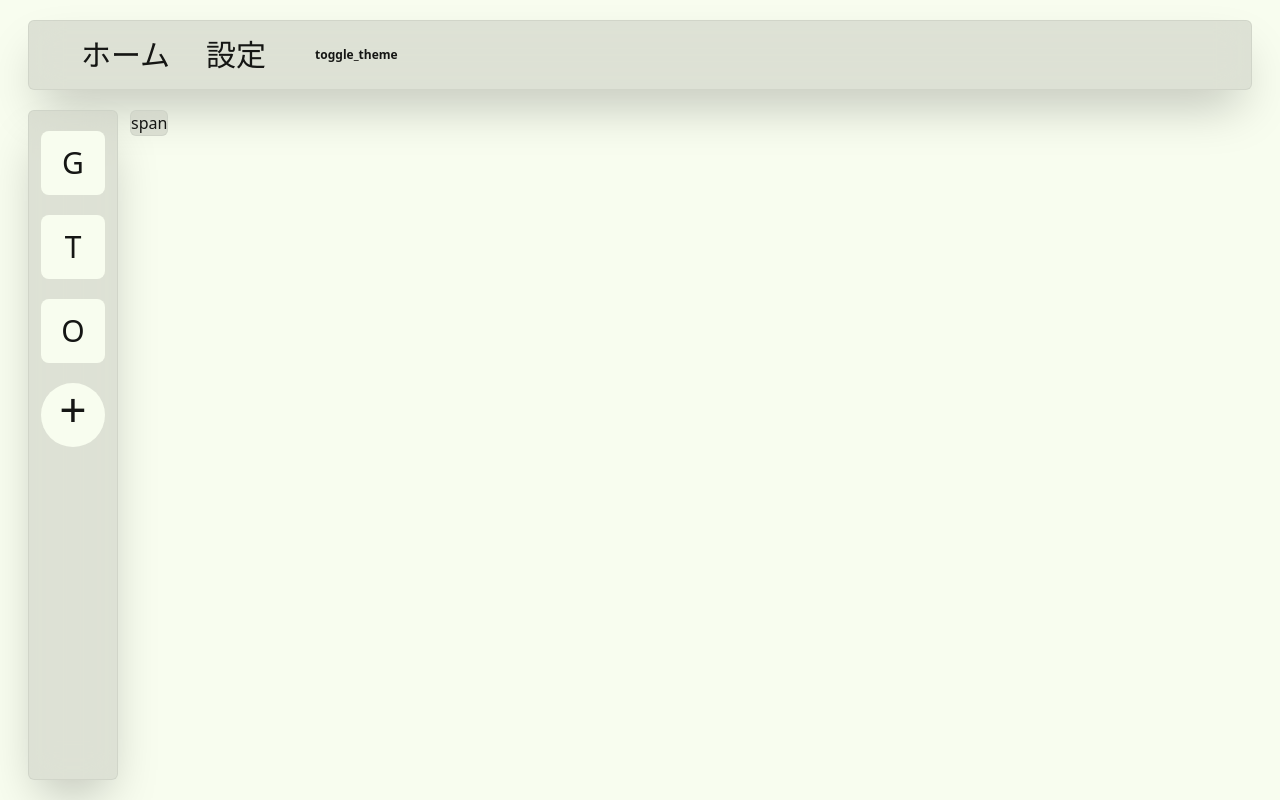
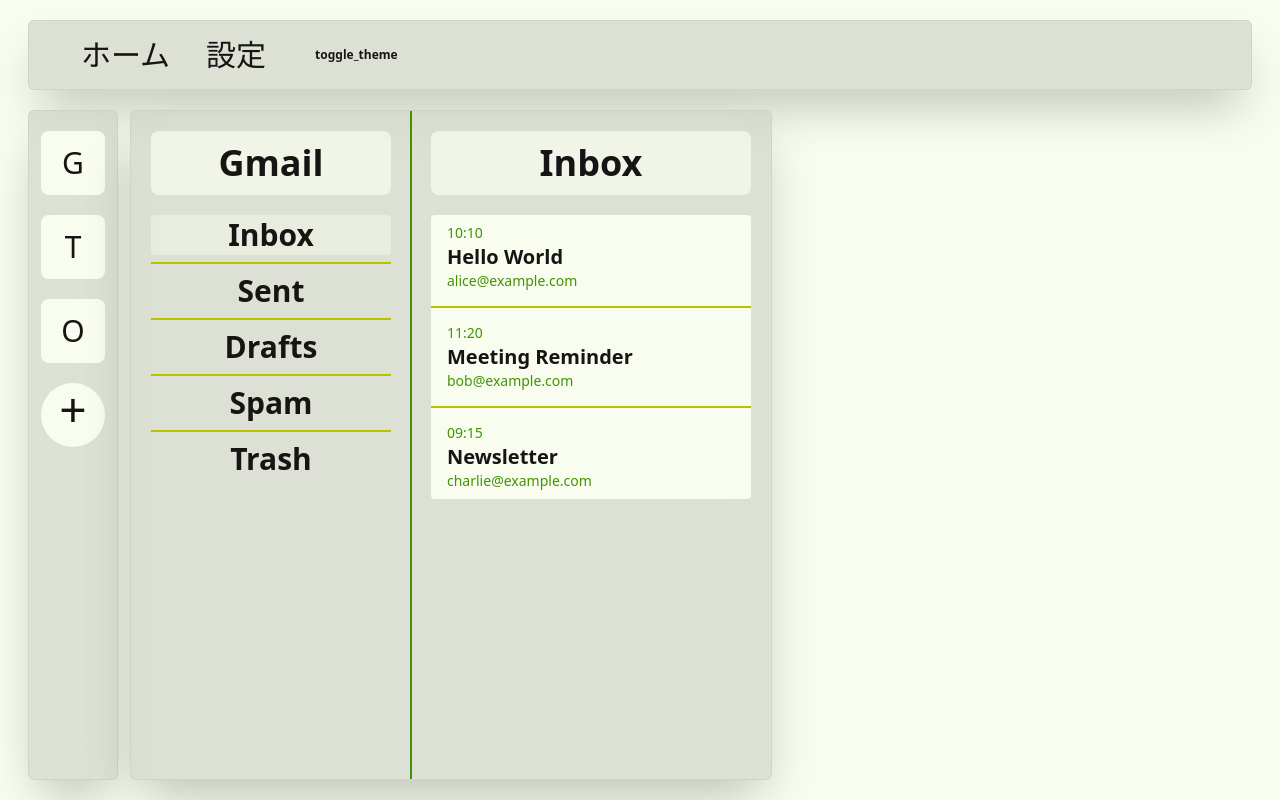
Before and after one commit to BlackBathRoom/DenDenMailFrontend, a React (Vite) app: page / in a window 1280 px wide. Built offline with nearby package versions, Linux system fonts and the light colour scheme.

Commit message:
add: メールの表示領域を作成
バックからのメールの形式決定後にコンポーネント化

```diff
--- a/src/pages/Home.tsx
+++ b/src/pages/Home.tsx
@@ -1,28 +1,156 @@
+import { useState } from 'react';
+import Divider from '../components/layout/Divider';
 import Panel from '../components/ui/Panel';
+import { cn } from '../utils/cn';
 
 const demoVendors = [
-  { name: 'G', id: 1 },
-  { name: 'T', id: 2 },
-  { name: 'O', id: 3 },
+  { name: 'Gmail', id: 1, icon: 'G' },
+  { name: 'Thunderbird', id: 2, icon: 'T' },
+  { name: 'Outlook', id: 3, icon: 'O' },
+];
+
+const demoFolders = [
+  { name: 'Inbox', id: 1 },
+  { name: 'Sent', id: 2 },
+  { name: 'Drafts', id: 3 },
+  { name: 'Spam', id: 4 },
+  { name: 'Trash', id: 5 },
+];
+
+type Mail = {
+  subject: string;
+  id: number;
+  sender_mail: string;
+  receivedAt: {
+    date: string;
+    time: string;
+  };
+  content: string;
+};
+
+const demoMails = [
+  {
+    subject: 'Hello World',
+    id: 1,
+    sender_mail: 'alice@example.com',
+    receivedAt: {
+      date: '2023-10-01',
+      time: '10:10',
+    },
+    content: 'This is a test email.',
+  },
+  {
+    subject: 'Meeting Reminder',
+    id: 2,
+    sender_mail: 'bob@example.com',
+    receivedAt: {
+      date: '2023-10-02',
+      time: '11:20',
+    },
+    content: "Don't forget our meeting tomorrow.",
+  },
+  {
+    subject: 'Newsletter',
+    id: 3,
+    sender_mail: 'charlie@example.com',
+    receivedAt: {
+      date: '2023-10-03',
+      time: '09:15',
+    },
+    content: 'Check out our latest updates.',
+  },
 ];
 
 const Home: React.FC = () => {
+  const [selectedVendor, setSelectedVendor] = useState(demoVendors[0]);
+  const [selectedFolder, setSelectedFolder] = useState(demoFolders[0]);
+  const [selectedMail, setSelectedMail] = useState<Mail | null>(null);
+
   return (
     <div className="flex gap-3 items-start w-full h-full">
       <Panel className="flex flex-col gap-5 w-fit h-full px-3 py-5">
         {demoVendors.map((vendor) => (
-          <div
+          <button
             key={vendor.id}
             className="rounded-lg bg-base-100 w-16 h-16 flex items-center justify-center"
+            onClick={() => setSelectedVendor(vendor)}
           >
-            <span className="text-3xl">{vendor.name}</span>
-          </div>
+            <span className="text-3xl">{vendor.icon}</span>
+          </button>
         ))}
         <div className="rounded-full bg-base-100 w-16 h-16 flex items-center justify-center">
           <span className="text-5xl pb-3">+</span>
         </div>
       </Panel>
-      <Panel className="flex">span</Panel>
+      <Panel className="flex gap-3 w-fit h-full px-5">
+        <div className="flex flex-col items-center min-w-60">
+          <h3 className="text-4xl font-bold my-5 py-3 bg-base-100/70 rounded-lg w-full text-center">
+            {selectedVendor.name}
+          </h3>
+          <ul className="flex flex-col w-full">
+            {demoFolders.map((folder, i) => (
+              <li className="w-full" key={folder.id}>
+                <button
+                  className={cn(
+                    'btn btn-ghost w-full text-3xl rounded py-3',
+                    selectedFolder.id === folder.id && 'bg-base-100/40'
+                  )}
+                  onClick={() => setSelectedFolder(folder)}
+                >
+                  {folder.name}
+                </button>
+                {i !== demoFolders.length - 1 && (
+                  <Divider direction="horizontal" color="secondary" />
+                )}
+              </li>
+            ))}
+          </ul>
+        </div>
+        <Divider direction="vertical" color="primary" />
+        <div className="flex flex-col min-w-80">
+          <h3 className="text-4xl font-bold my-5 py-3 bg-base-100/70 rounded-lg w-full text-center">
+            {selectedFolder.name}
+          </h3>
+          <ul className="flex flex-col rounded-sm bg-base-100 max-h-full overflow-y-auto">
+            {demoMails.map((mail, i) => (
+              <li key={mail.id}>
+                <button
+                  className="w-full flex flex-col px-4 py-2 cursor-pointer"
+                  onClick={() => setSelectedMail(mail)}
+                >
+                  <p className="text-sm text-primary text-end">
+                    {mail.receivedAt.time}
+                  </p>
+                  <h4 className="text-xl font-semibold text-start">
+                    {mail.subject}
+                  </h4>
+                  <p className="text-sm text-primary text-start">
+                    {mail.sender_mail}
+                  </p>
+                </button>
+                {i !== demoMails.length - 1 && (
+                  <Divider direction="horizontal" color="secondary" />
+                )}
+              </li>
+            ))}
+          </ul>
+        </div>
+      </Panel>
+      {selectedMail && (
+        <Panel className="flex-1 w-full">
+          <div className="flex flex-col items-start gap-3 mb-5 px-10 py-4">
+            <h2 className="text-3xl font-bold">{selectedMail.subject}</h2>
+            <p className="text-lg">From: {selectedMail.sender_mail}</p>
+            <p className="text-lg">
+              Received at: {selectedMail.receivedAt.date}{' '}
+              {selectedMail.receivedAt.time}
+            </p>
+          </div>
+          <div className="bg-base-100 px-16 py-10 rounded-b-md">
+            <p className="text-lg">{selectedMail.content}</p>
+          </div>
+        </Panel>
+      )}
     </div>
   );
 };
```
